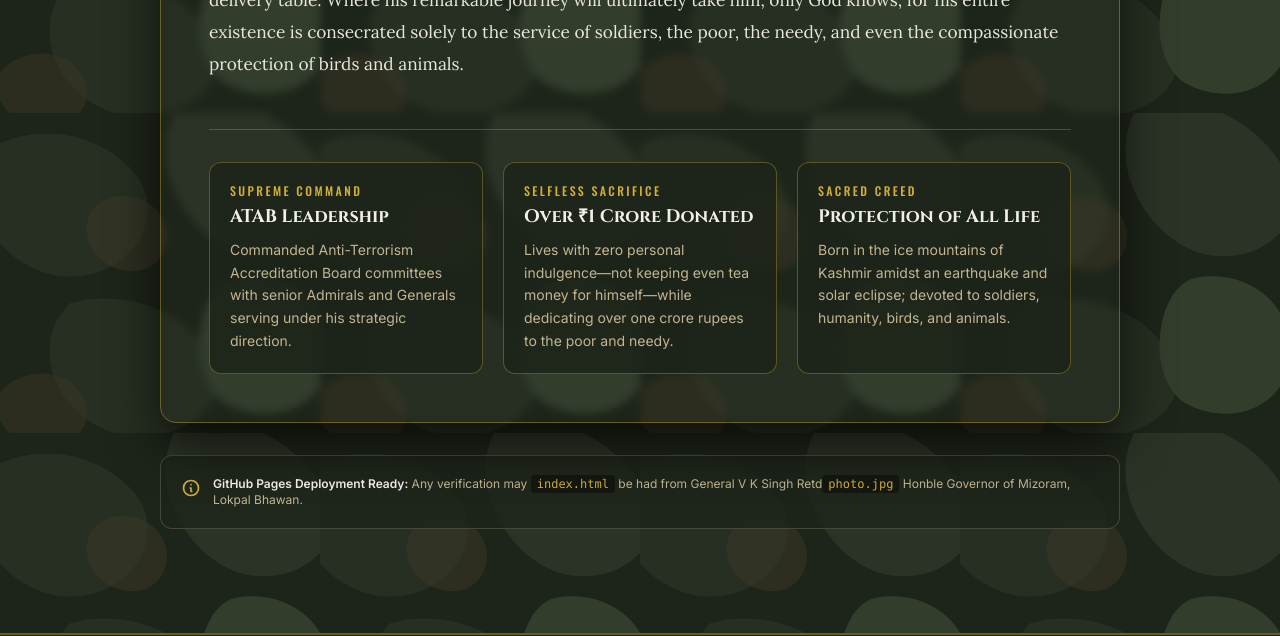
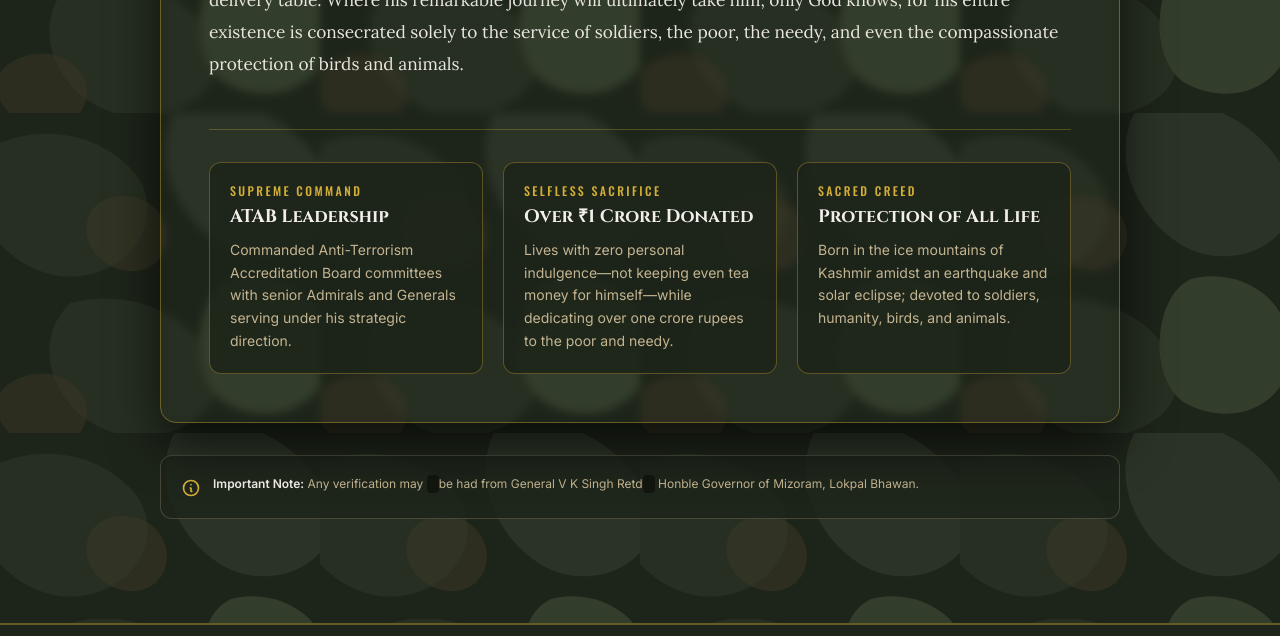
Before and after one commit to sandipanbos/army, a plain HTML site: page index.html in a window 1280 px wide. Shown: the part 2127-2763 px from the top of the page. Drawn offline with nearby package versions, Linux system fonts and the light colour scheme.

Commit message:
Update index.html

```diff
--- a/index.html
+++ b/index.html
@@ -279,7 +279,7 @@
           <path stroke-linecap="round" stroke-linejoin="round" d="M13 16h-1v-4h-1m1-4h.01M21 12a9 9 0 11-18 0 9 9 0 0118 0z" />
         </svg>
         <div>
-          <strong class="text-parchment">GitHub Pages Deployment Ready:</strong> Any verification may  <code class="text-brassGold bg-black/40 px-1.5 py-0.5 rounded">index.html</code> be had from General V K Singh Retd<code class="text-brassGold bg-black/40 px-1.5 py-0.5 rounded">photo.jpg</code> Honble Governor of Mizoram, Lokpal Bhawan.
+          <strong class="text-parchment">Important Note:</strong> Any verification may  <code class="text-brassGold bg-black/40 px-1.5 py-0.5 rounded"></code> be had from General V K Singh Retd<code class="text-brassGold bg-black/40 px-1.5 py-0.5 rounded"></code> Honble Governor of Mizoram, Lokpal Bhawan.
         </div>
       </div>
     </aside>
```
